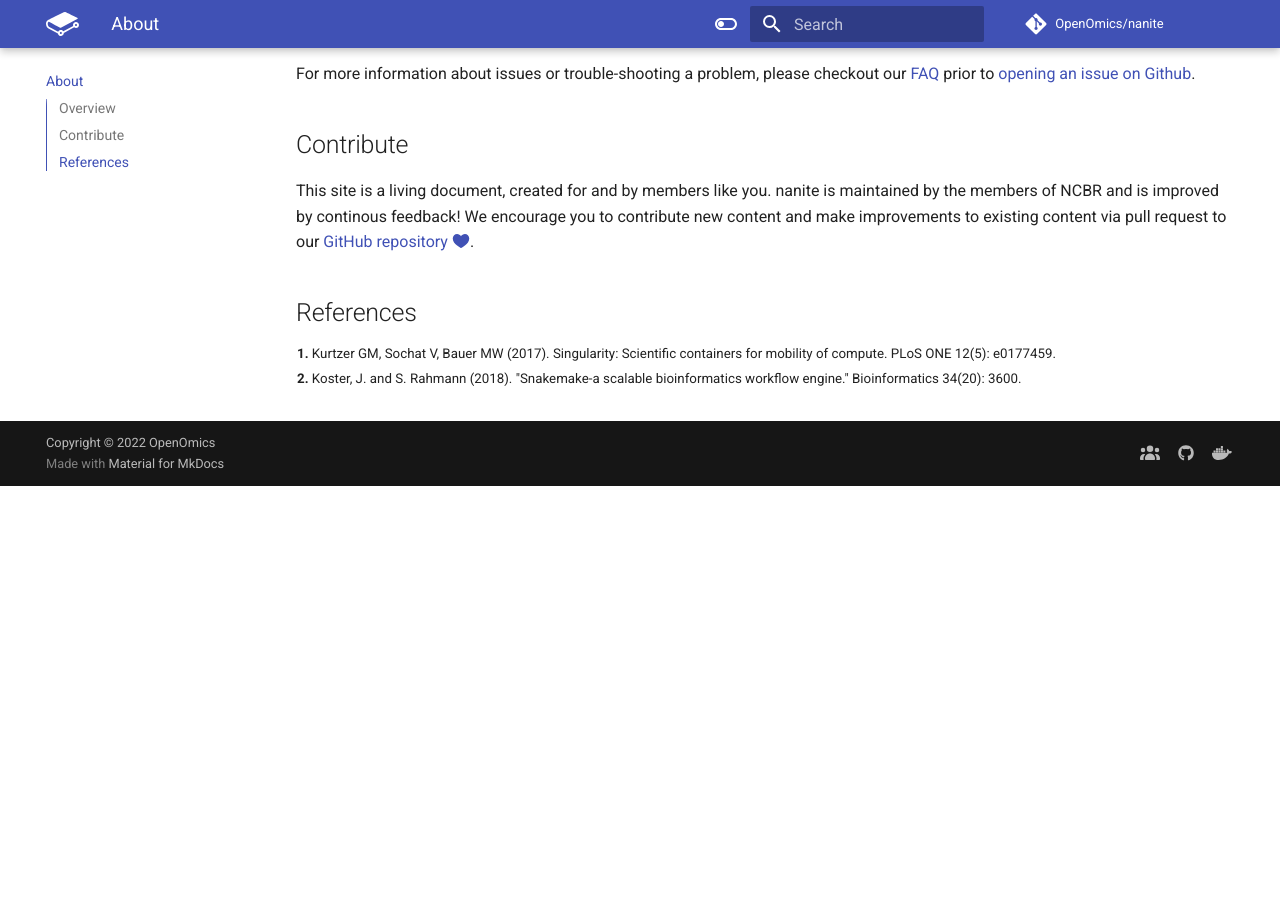
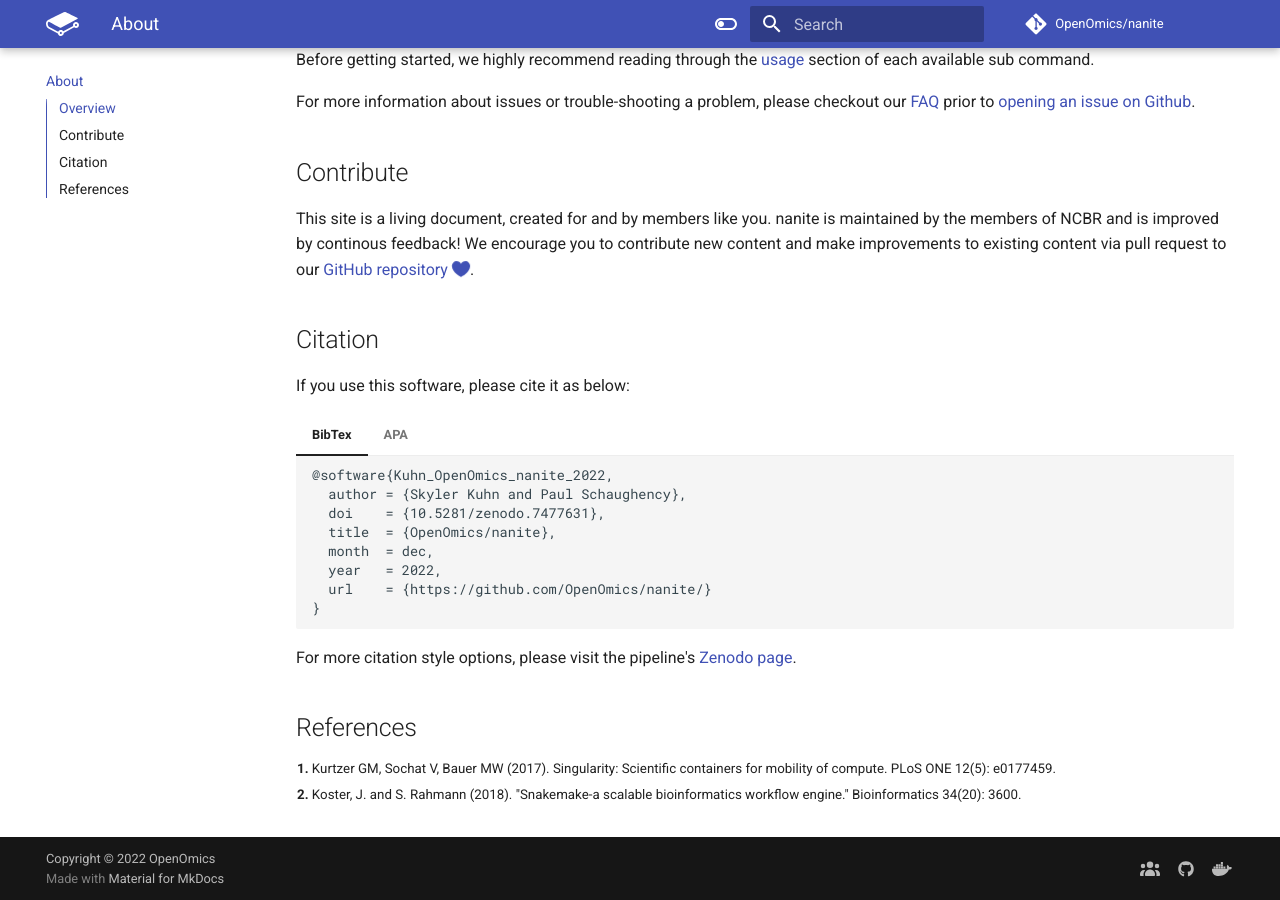
Before and after one commit to OpenOmics/nanite, an MkDocs documentation site: the page built from docs/index.md, in a window 1280 px wide and 900 px high, scrolled down 953 px. Built offline with MkDocs 1.6.1 and Material for MkDocs 9.7.7, drawn with Linux system fonts in a browser that asks for light colours; comment, search, counter and statistics services are not loaded; the version menu is left out; before the commit the page ends 1439 px from its top, so only the background shows below that.

Commit message:
Adding citation info and badges for Zenodo and Github release

````diff
--- a/docs/index.md
+++ b/docs/index.md
@@ -3,9 +3,15 @@
   <h1 style="font-size: 250%">nanite 🔬</h1>
 
   <b><i>Viral Nanopore Pipeline</i></b><br>
+  <a href="https://doi.org/10.5281/zenodo.7477631">
+      <img src="https://zenodo.org/badge/DOI/10.5281/zenodo.7477631.svg" alt="DOI">
+  </a>
+  <a href="https://github.com/OpenOmics/nanite/releases">
+    <img alt="GitHub release" src="https://img.shields.io/github/v/release/OpenOmics/nanite?color=blue&include_prereleases">
+  </a>
   <a href="https://hub.docker.com/repository/docker/skchronicles/nanite">
     <img alt="Docker Pulls" src="https://img.shields.io/docker/pulls/skchronicles/nanite">
-  </a>
+  </a><br>
   <a href="https://github.com/OpenOmics/nanite/actions/workflows/main.yaml">
     <img alt="tests" src="https://github.com/OpenOmics/nanite/workflows/tests/badge.svg">
   </a>
@@ -47,6 +53,33 @@
 
 This site is a living document, created for and by members like you. nanite is maintained by the members of NCBR and is improved by continous feedback! We encourage you to contribute new content and make improvements to existing content via pull request to our [GitHub repository :octicons-heart-fill-24:{ .heart }](https://github.com/OpenOmics/nanite).
 
+
+## Citation
+
+If you use this software, please cite it as below:
+
+=== "BibTex"
+
+    ```
+    @software{Kuhn_OpenOmics_nanite_2022,
+      author = {Skyler Kuhn and Paul Schaughency},
+      doi    = {10.5281/zenodo.7477631},
+      title  = {OpenOmics/nanite},
+      month  = dec,
+      year   = 2022,
+      url    = {https://github.com/OpenOmics/nanite/}
+    }
+    ```
+
+=== "APA"
+
+    ```
+    Skyler Kuhn, & Paul Schaughency. (2022). OpenOmics/nanite [Computer software]. https://doi.org/10.5281/zenodo.7477631
+    ```
+
+For more citation style options, please visit the pipeline's [Zenodo page](https://doi.org/10.5281/zenodo.7477631).
+
+
 ## References
 <sup>**1.**  Kurtzer GM, Sochat V, Bauer MW (2017). Singularity: Scientific containers for mobility of compute. PLoS ONE 12(5): e0177459.</sup>
 <sup>**2.**  Koster, J. and S. Rahmann (2018). "Snakemake-a scalable bioinformatics workflow engine." Bioinformatics 34(20): 3600.</sup>
````
